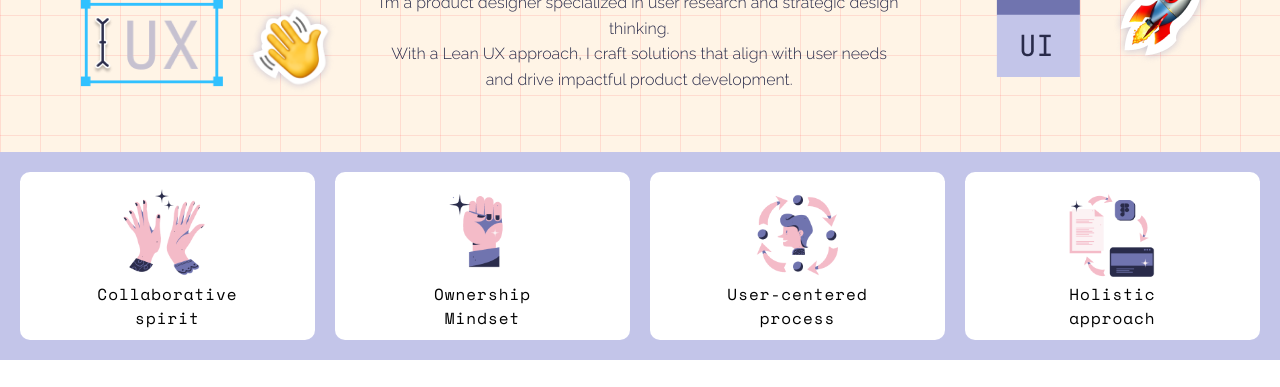
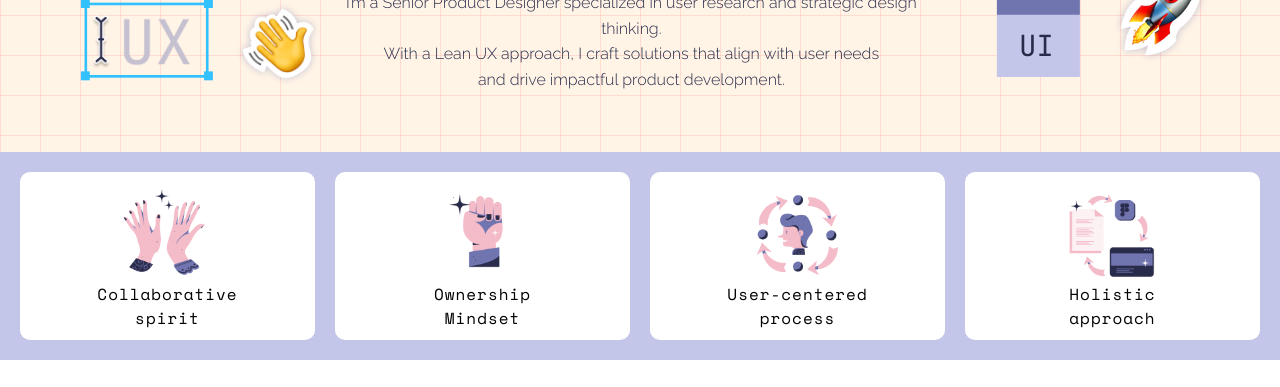
Before and after one commit to stefasp/portfolio, a plain HTML site: page index.html in a window 1280 px wide. Shown: the part 328-715 px from the top of the page. Drawn offline with nearby package versions, Linux system fonts and the light colour scheme.

Commit message:
copy fix

```diff
--- a/index.html
+++ b/index.html
@@ -61,7 +61,7 @@
               I’m Stefania
             </div>
             <div class="description">
-              I’m a product designer specialized in user research and strategic design thinking.<br>
+              I’m a Senior Product Designer specialized in user research and strategic design thinking.<br>
               With a Lean UX approach, I craft solutions that align with user needs <br> and drive impactful product development.
             </div>
           </div>
```
